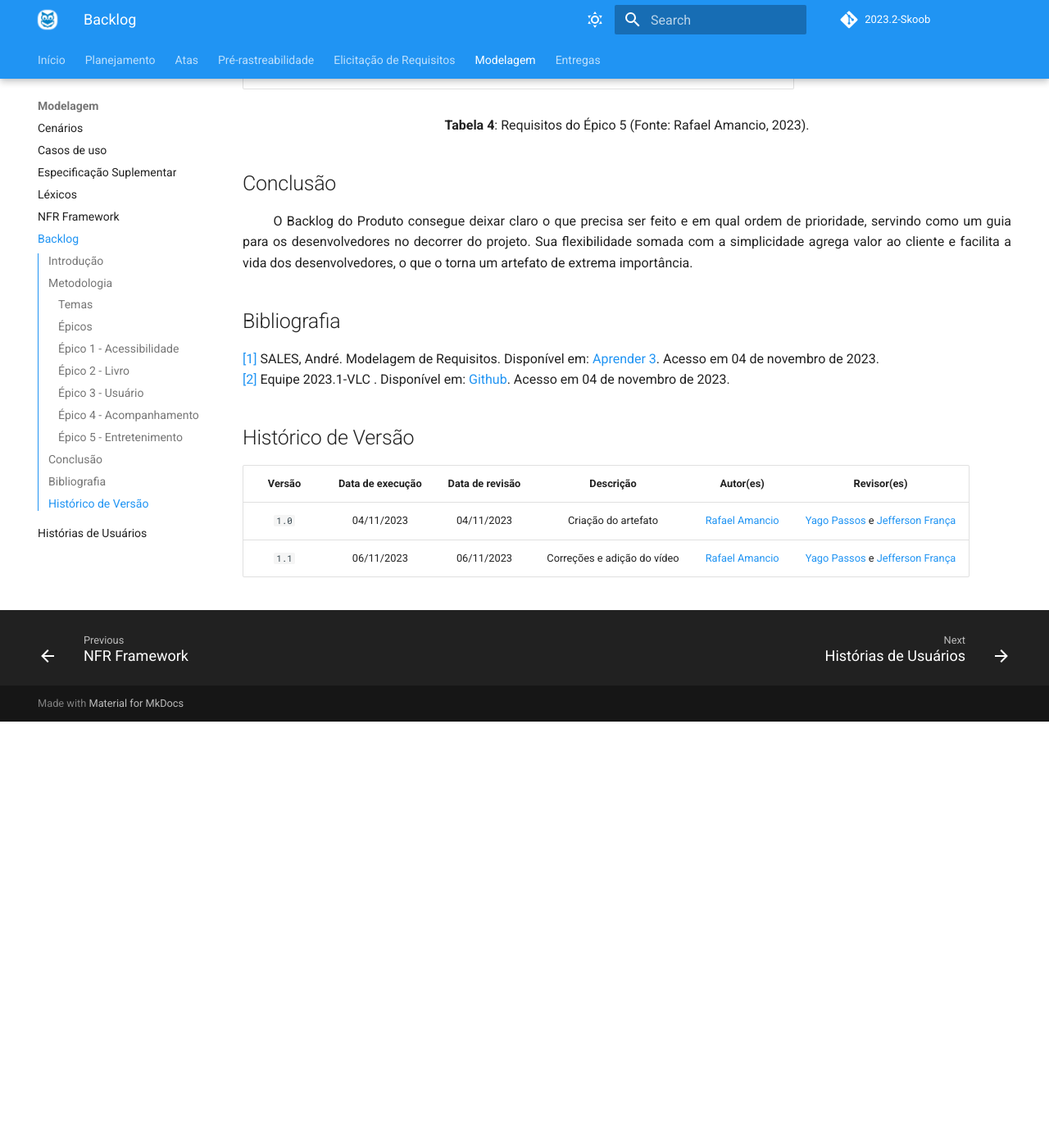
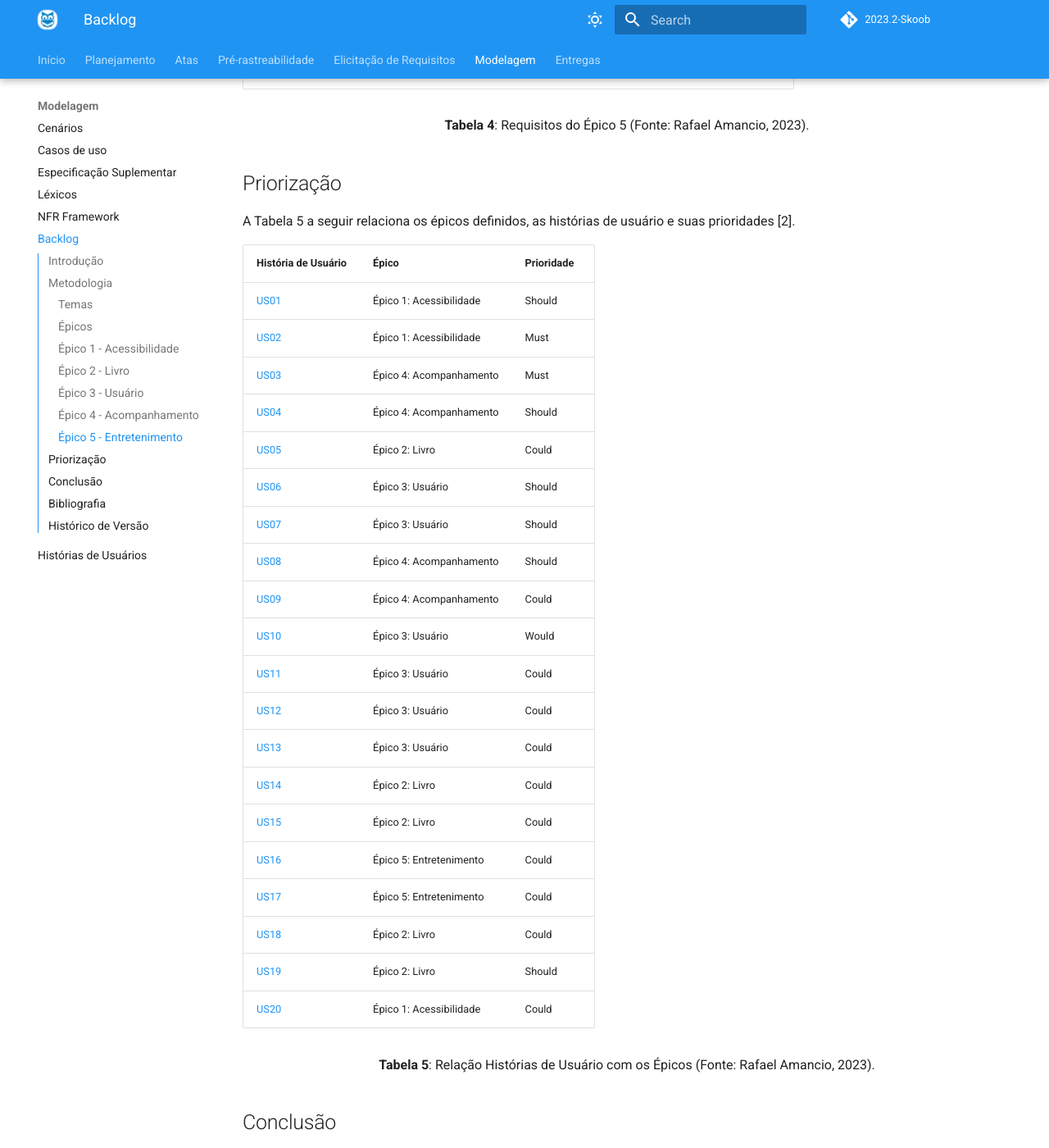
Before and after one commit to Requisitos-de-Software/2023.2-Skoob, an MkDocs documentation site: the page built from docs/modelagem/backlog.md, in a window 1280 px wide and 1400 px high, scrolled down 4960 px. Shown: the whole window at 82% size. Built offline with MkDocs 1.6.1 and Material for MkDocs 9.7.7, drawn with Linux system fonts in a browser that asks for light colours; comment, search, counter and statistics services are not loaded; before the commit the page ends 5840 px from its top, so only the background shows below that; some of the changed text lies outside the part shown.

Commit message:
Tabela 5 adicionada no Backlog

```diff
--- a/docs/modelagem/backlog.md
+++ b/docs/modelagem/backlog.md
@@ -3,7 +3,7 @@
 ## Introdução
 
 &emsp;&emsp; O Backlog do Produto é uma lista priorizada de itens sobre os quais o time de desenvolvimento trabalhará no decorrer do projeto. Trata-se da lista de funcionalidades e requisitos que deverão ser entregues ao cliente ao longo das Sprints. Ele é atualizado, reordenado e refinado de acordo com o nível de detalhes que é possível de se ter em cada momento do projeto.<br>
-&emsp;&emsp; Os itens do Backlog do Produto são organizados pelo Product Owner de acordo com a ordem em que serão desenvolvidos, de forma a maximizar o retorno ao clientes. Assim, os itens do topo do Backlog são colocados em desenvolvimento primeiro.
+&emsp;&emsp; Os itens do Backlog do Produto são organizados pelo Product Owner de acordo com a ordem em que serão desenvolvidos, de forma a maximizar o retorno ao clientes. Assim, os itens do topo do Backlog são colocados em desenvolvimento primeiro [1].
 
 
 ## Metodologia
@@ -145,6 +145,37 @@
 <p> <b>Tabela 4</b>: Requisitos do Épico 5 (Fonte: Rafael Amancio, 2023). </p>
 </div>
 
+## Priorização
+
+A Tabela 5 a seguir relaciona os épicos definidos, as histórias de usuário e suas prioridades [2].
+
+| História de Usuário   | Épico                  | Prioridade |
+|-----------------------|------------------------|---------------|
+| [US01](user_story.md) | Épico 1: Acessibilidade  | Should       |
+| [US02](user_story.md) | Épico 1: Acessibilidade  | Must       |
+| [US03](user_story.md) | Épico 4: Acompanhamento  | Must       |
+| [US04](user_story.md) | Épico 4: Acompanhamento  | Should       |
+| [US05](user_story.md) | Épico 2: Livro           | Could  |
+| [US06](user_story.md) | Épico 3: Usuário         | Should      |
+| [US07](user_story.md) | Épico 3: Usuário         | Should      |
+| [US08](user_story.md) | Épico 4: Acompanhamento  | Should      |
+| [US09](user_story.md) | Épico 4: Acompanhamento  | Could |
+| [US10](user_story.md) | Épico 3: Usuário         | Would      |
+| [US11](user_story.md) | Épico 3: Usuário         | Could      |
+| [US12](user_story.md) | Épico 3: Usuário         | Could      |
+| [US13](user_story.md) | Épico 3: Usuário         | Could      |
+| [US14](user_story.md) | Épico 2: Livro           | Could      |
+| [US15](user_story.md) | Épico 2: Livro           | Could      |
+| [US16](user_story.md) | Épico 5: Entretenimento  | Could      |
+| [US17](user_story.md) | Épico 5: Entretenimento  | Could      |
+| [US18](user_story.md) | Épico 2: Livro           | Could      |
+| [US19](user_story.md) | Épico 2: Livro           | Should      |
+| [US20](user_story.md) | Épico 1: Acessibilidade  | Could      |
+
+<div align="center">
+<p> <b>Tabela 5</b>: Relação Histórias de Usuário com os Épicos (Fonte: Rafael Amancio, 2023). </p>
+</div>
+
 ## Conclusão
 
 <div style="text-align: justify">
@@ -155,7 +186,7 @@
 
 ## Bibliografia
 
-<a id="aa" href="#a">[1]</a> SALES, André. Modelagem de Requisitos. Disponível em: [Aprender 3](https://aprender3.unb.br/pluginfile.php/2692803/mod_resource/content/1/Requisitos%20-%20Aula%20013a.pdf). Acesso em 04 de novembro de 2023.<br>
+<a id="aa" href="#a">[1]</a> SALES, André. Modelagem de Requisitos. Disponível em: [Aprender 3](https://aprender3.unb.br/pluginfile.php/2692826/mod_resource/content/1/Requisitos%20-%20Aula%2015a.pdf). Acesso em 04 de novembro de 2023.<br>
 <a id="aa" href="#a">[2]</a> Equipe 2023.1-VLC . Disponível em: [Github](https://github.com/Requisitos-de-Software/2023.1-VLC). Acesso em 04 de novembro de 2023.<br>
 
 ## Histórico de Versão
@@ -164,3 +195,4 @@
 | :----: | :--------------: | :-------------: | :------------------------------: | :--------------------------------------------------: | :--------------------------------: |
 | `1.0`  |    04/11/2023    |   04/11/2023    | Criação do artefato |   [Rafael Amancio](https://github.com/Rafael-gc)    | [Yago Passos](https://github.com/yagompassos) e [Jefferson França](https://github.com/Frans6) |
 | `1.1`  |    06/11/2023    |   06/11/2023    | Correções e adição do vídeo |   [Rafael Amancio](https://github.com/Rafael-gc)    | [Yago Passos](https://github.com/yagompassos) e [Jefferson França](https://github.com/Frans6) |
+| `1.2`  |    06/11/2023    |   06/11/2023    | Adicionada tabela 5 |   [Rafael Amancio](https://github.com/Rafael-gc)    | - |
```
